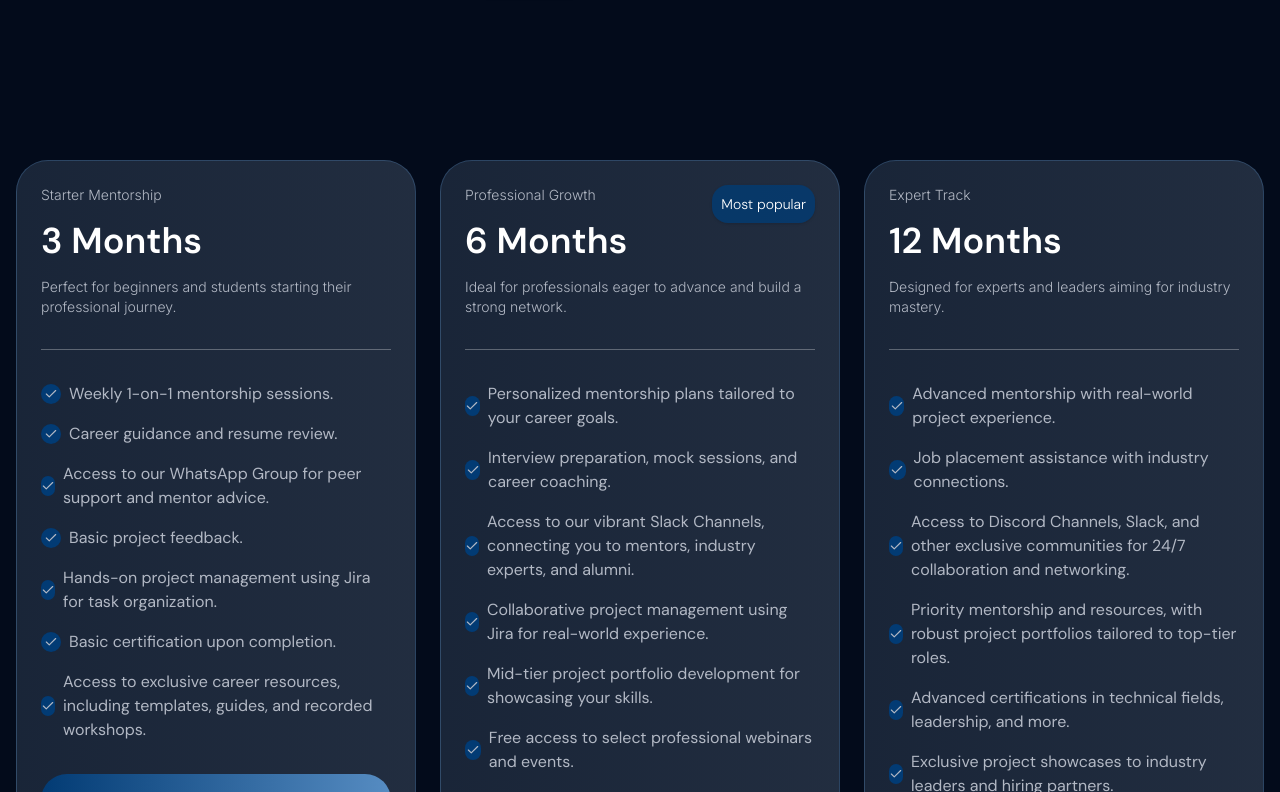
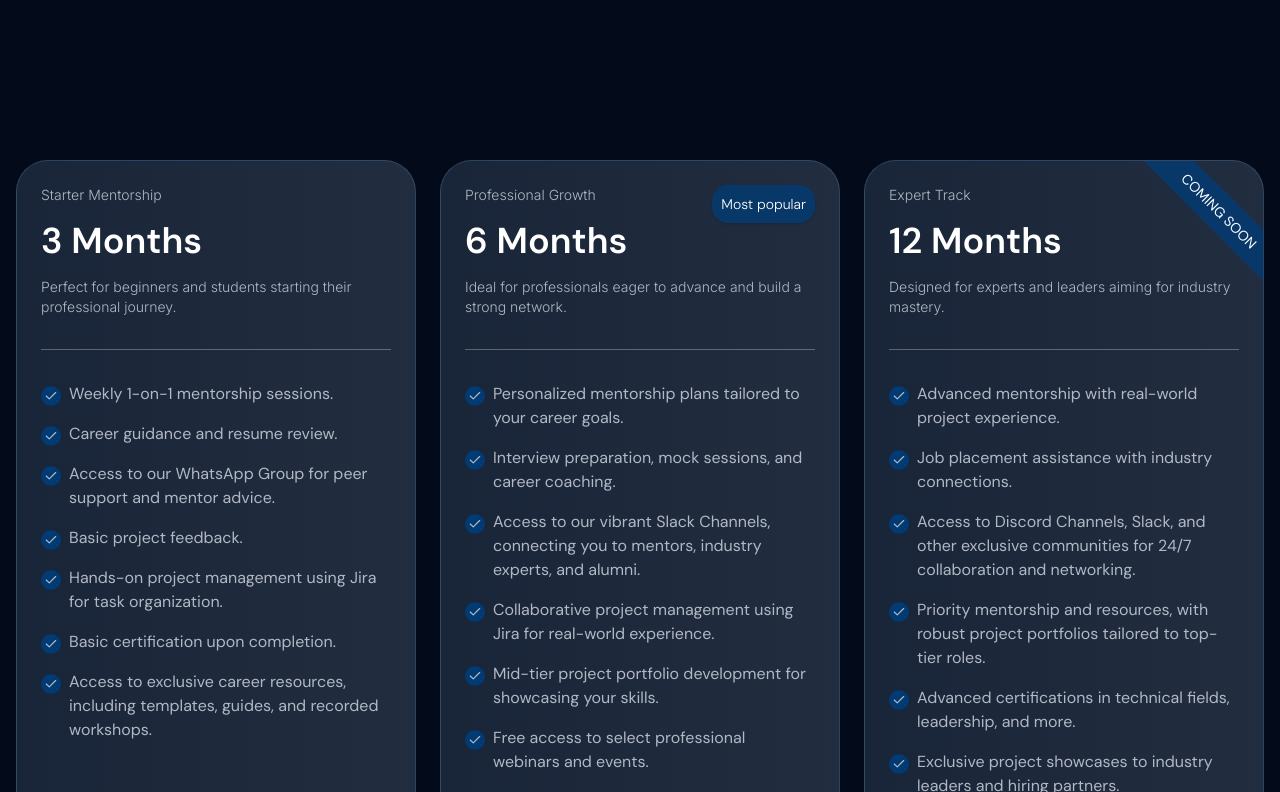
Before and after one commit to i-sentry/i-sentry-platform, a Next.js app: page /mentorships in a window 1280 px wide. Shown: the part 428-1220 px from the top of the page. Built offline with nearby package versions, Linux system fonts and the light colour scheme.

Commit message:
Update component settings

```diff
--- a/components/home-comps/hero_section.tsx
+++ b/components/home-comps/hero_section.tsx
@@ -31,7 +31,7 @@ const Hero = () => {
     gsap.from(["#hero-title", "#sub-text", ".btn-1", ".btn-2"], {
       y: 300,
       opacity: 0,
-      duration: 3,
+      duration: 2,
       // touchAction: "play reverse play reverse",
       stagger: {
         // implemeting the stagger effect
--- a/components/mentorship-comps/price_card.tsx
+++ b/components/mentorship-comps/price_card.tsx
@@ -7,7 +7,13 @@ import { cn } from "@/lib/utils";
 
 const PriceCard = ({ list }: { list: PriceListProp }) => {
   return (
-    <div className="rounded-[2rem] border border-[#568CC24D] bg-price p-6">
+    <div className="relative flex flex-col justify-between overflow-hidden rounded-[2rem] border border-[#568CC24D] bg-price p-6">
+      {list.comingSoon && (
+        <span className="absolute -right-14 top-8 inline-block w-[200px] rotate-45 bg-[#023B74CC] p-2 text-center text-sm uppercase text-white">
+          Coming Soon
+        </span>
+      )}
+      <div>
         <div className="">
           <div className="relative flex items-center justify-between">
             <p className="text-sm font-light capitalize text-primary-100">
@@ -33,14 +39,18 @@ const PriceCard = ({ list }: { list: PriceListProp }) => {
         <div className="flex flex-col space-y-4">
           {list.features.map((item, index) => {
             return (
-            <div key={item + index} className="inline-flex items-center gap-2">
-              <span className="inline-flex h-5 w-5 items-center justify-center rounded-full bg-secondary-700 text-primary-100">
+              <div
+                key={item + index}
+                className="inline-grid grid-cols-[20px_1fr] items-start justify-start gap-2"
+              >
+                <span className="mt-1 inline-flex h-5 w-5 items-center justify-center rounded-full bg-secondary-700 text-primary-100">
                   <Check size={14} />
                 </span>
-              <span className="text-primary-100">{item}</span>
+                <span className="grow text-primary-100">{item}</span>
               </div>
             );
           })}
+        </div>
       </div>
 
       <SmartButton
```
Lines whose indentation alone changed are shown as unchanged.
